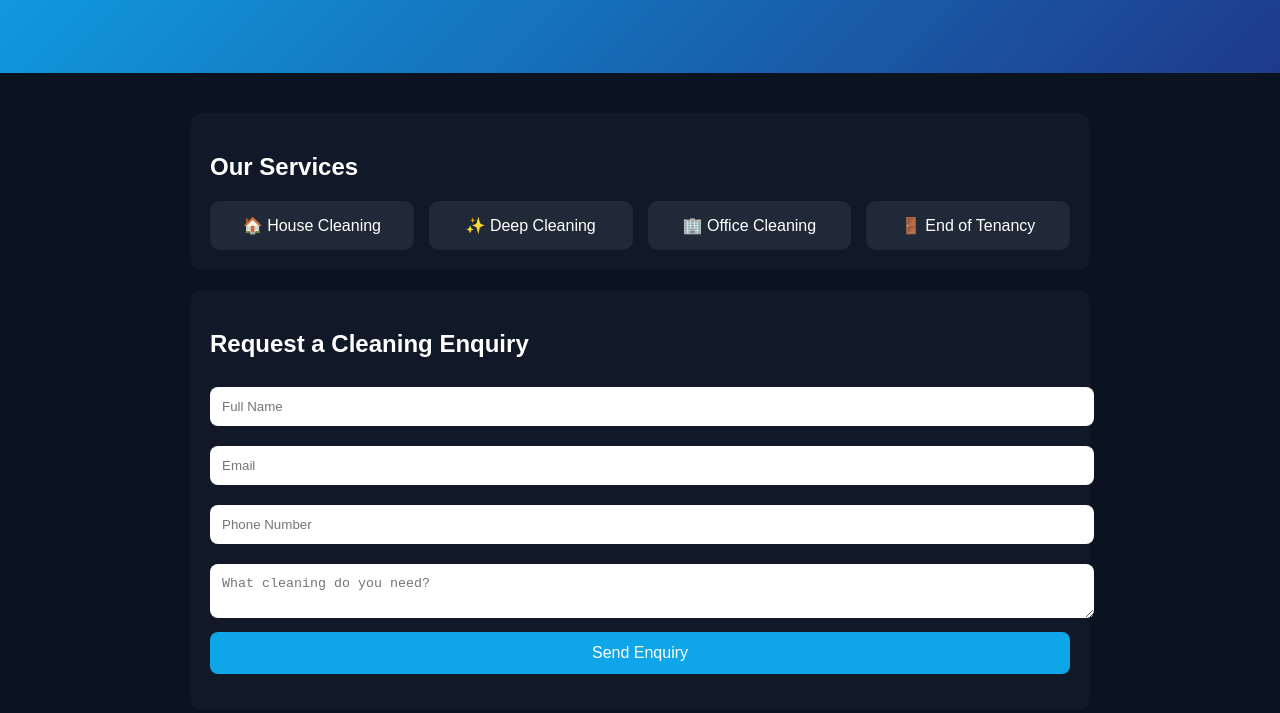
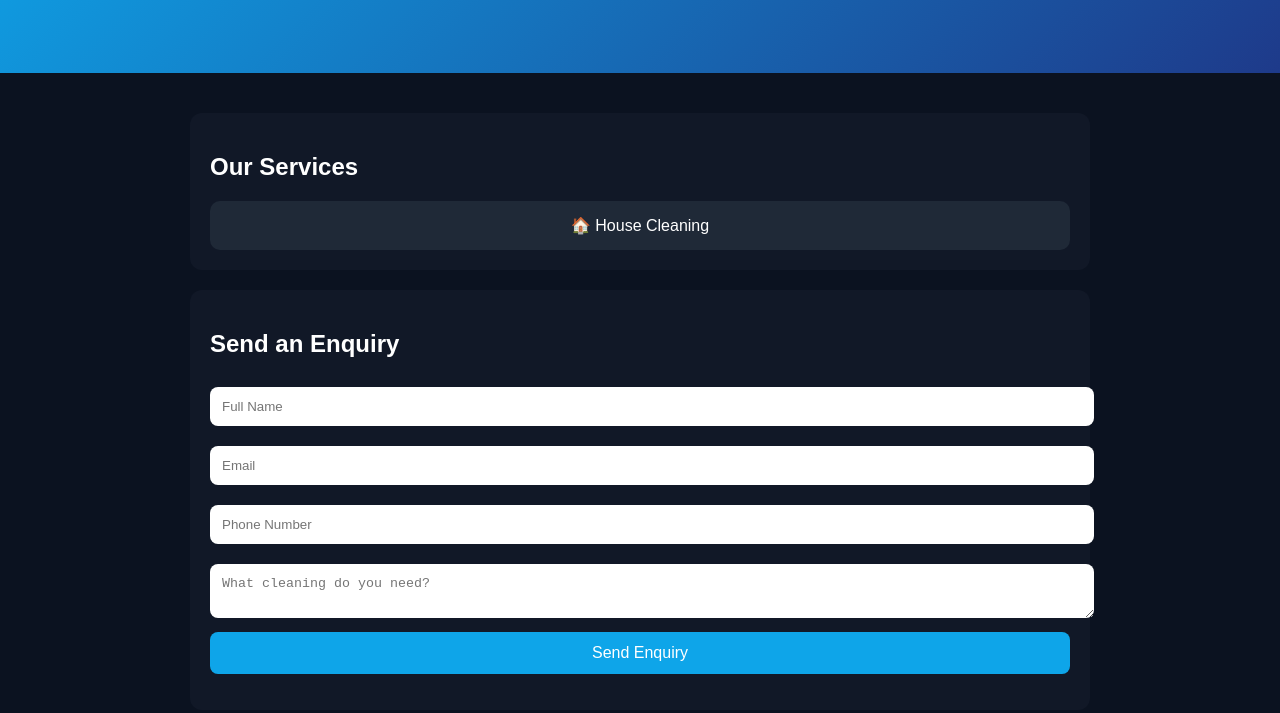
Before and after one commit to rumseycatherine255-svg/botty, a website: page public/index.html in a window 1280 px wide. Shown: the part 169-882 px from the top of the page. Drawn offline with Linux system fonts and the light colour scheme.

Commit message:
Update index.html

```diff
--- a/public/index.html
+++ b/public/index.html
@@ -84,14 +84,11 @@
     <h2>Our Services</h2>
     <div class="services">
       <div class="service">🏠 House Cleaning</div>
-      <div class="service">✨ Deep Cleaning</div>
-      <div class="service">🏢 Office Cleaning</div>
-      <div class="service">🚪 End of Tenancy</div>
     </div>
   </div>
 
   <div class="card">
-    <h2>Request a Cleaning Enquiry</h2>
+    <h2>Send an Enquiry</h2>
 
     <input id="name" placeholder="Full Name">
     <input id="email" placeholder="Email">
```
